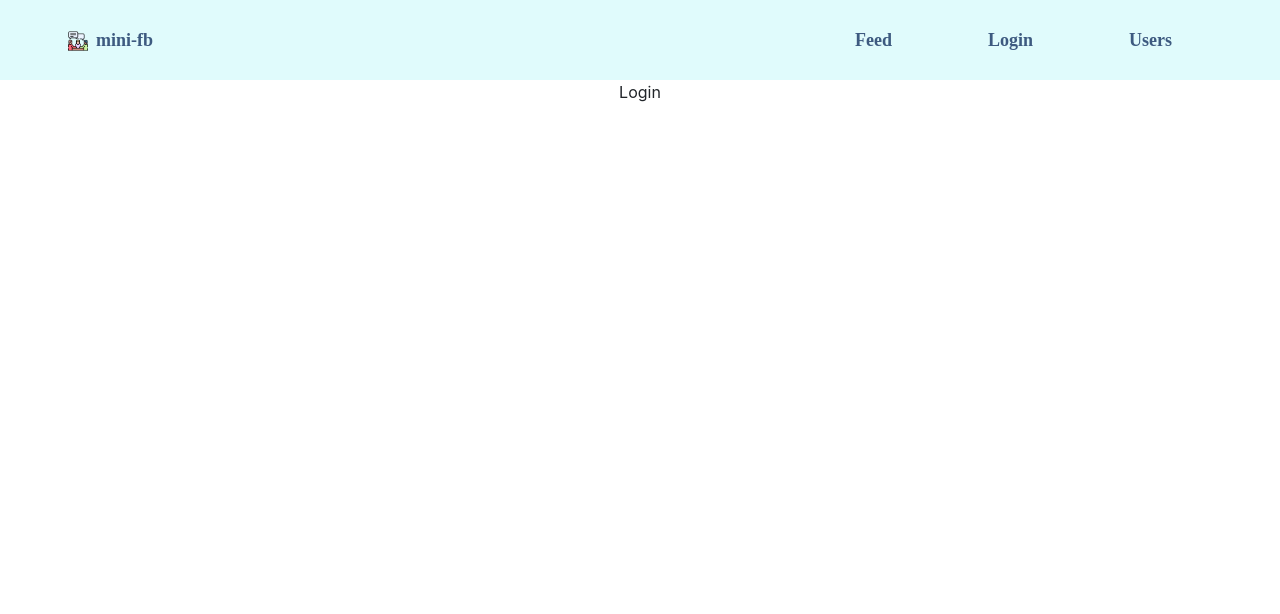
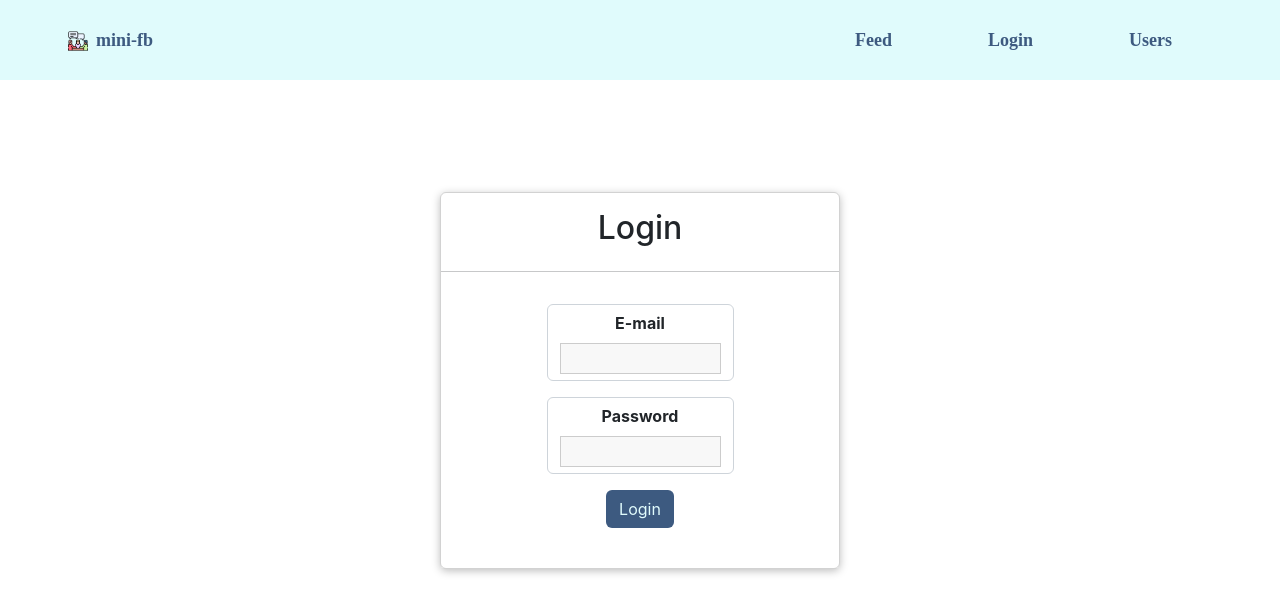
Before and after one commit to saleheenshafiq9/mini-facebook, a React (Create React App) app in the folder front-end/mini-fb/: page /login in a window 1280 px wide. Shown: the top 614 px of the page. Built offline with nearby package versions, Linux system fonts and the light colour scheme; a web font is replaced by a local one.

Commit message:
login form

```diff
--- a/front-end/mini-fb/src/App.js
+++ b/front-end/mini-fb/src/App.js
@@ -6,6 +6,7 @@ import Login from "./Components/Login/Login";
 import Feed from "./Components/Feed/Feed";
 import Users from "./Components/Users/Users";
 import Thoughts from "./Components/Thoughts/Thoughts";
+import Register from "./Components/Login/Register";
 
 function App() {
   return (
@@ -14,6 +15,7 @@ function App() {
       <Routes>
         <Route path="/" element={<Feed />} />
         <Route path="/login" element={<Login />} />
+        <Route path="/register" element={<Register />} />
         <Route path="/users" element={<Users />} />
         <Route path="/:userId/thoughts" element={<Thoughts />} />
         <Route
--- a/front-end/mini-fb/src/Components/Feed/Feed.jsx
+++ b/front-end/mini-fb/src/Components/Feed/Feed.jsx
@@ -40,7 +40,6 @@ const Feed = () => {
 
   return (
     <>
-    <Story />
     <div className='container-fluid m-5'>
       <form onSubmit={addStatusHandler}>
         <div className='row'>
--- /dev/null
+++ b/front-end/mini-fb/src/Components/Login/Login.css
@@ -0,0 +1,24 @@
+.authentication__header {
+    color: white;
+    text-align: center;
+  }
+
+  .authentication {
+    width: 90%;
+    max-width: 25rem;
+    margin: 7rem auto;
+    text-align: center;
+  }
+
+  .authentication form {
+    margin-bottom: 1rem;
+  }
+
+  .btn {
+    background-color: #3D5A80;
+    color: #E0FBFC;
+}
+
+.btn:hover {
+    background-color: #98C1D9;
+}
--- a/front-end/mini-fb/src/Components/Login/Login.jsx
+++ b/front-end/mini-fb/src/Components/Login/Login.jsx
@@ -1,9 +1,60 @@
+import React from 'react'
+import Card from '../UIElements/Card'
+import Input from '../UIElements/Elements/Input'
+import Button from '../UIElements/Elements/Button'
+import { VALIDATOR_EMAIL, VALIDATOR_MINLENGTH } from '../UIElements/utils/Validators'
+import { useForm } from '../UIElements/hooks/form-hook'
+import './Login.css'
+
 const Login = () => {
-    return (
-        <div>
-            Login
-        </div>
-    )
+    const [formState, inputHandler] = useForm({
+        email: {
+            value: '',
+            isValid: false
+        },
+        password: {
+            value: '',
+            isValid: false
+        }
+    }, false)
+
+    const authSubmitHandler = event => {
+        event.preventDefault();
+    }
+
+  return (
+    <div className='container mt-5 w-50'>
+      <Card className="authentication">
+        <h2 className='mt-3'>Login</h2>
+        <hr />
+        <form onSubmit={authSubmitHandler}>
+            <div className="row">
+                <div className="col-3"></div>
+                <div className="col-6">
+                    <Input
+                        element="input"
+                        id="email"
+                        type="email"
+                        label="E-mail"
+                        validators={[VALIDATOR_EMAIL()]}
+                        errorText="Please provide a valid E-mail Address"
+                        onInput={inputHandler}/>
+                    <Input
+                        element="input"
+                        id="password"
+                        type="password"
+                        label="Password"
+                        validators={[VALIDATOR_MINLENGTH(6)]}
+                        errorText="Please provide a valid Password [at least six characters]"
+                        onInput={inputHandler}/>
+                </div>
+                <div className="col-3"></div>
+            </div>
+            <button type="submit" disabled={formState.isValid} className="btn ml-5">Login</button><br /><br />
+        </form>
+      </Card>
+    </div>
+  )
 }
 
 export default Login
--- /dev/null
+++ b/front-end/mini-fb/src/Components/Login/Register.jsx
@@ -0,0 +1,11 @@
+import React from 'react'
+
+const Register = () => {
+  return (
+    <div>
+
+    </div>
+  )
+}
+
+export default Register
--- /dev/null
+++ b/front-end/mini-fb/src/Components/UIElements/Elements/Button.css
@@ -0,0 +1,61 @@
+.button {
+    font: inherit;
+    padding: 0.5rem 1.5rem;
+    border: 1px solid #ff0055;
+    border-radius: 4px;
+    background: #ff0055;
+    color: white;
+    cursor: pointer;
+    margin-right: 1rem;
+    text-decoration: none;
+    display: inline-block;
+  }
+
+  .button:focus {
+    outline: none;
+  }
+
+  .button:hover,
+  .button:active {
+    background: #ff4382;
+    border-color: #ff4382;
+  }
+
+  .button--inverse {
+    background: transparent;
+    color: #ff0055;
+  }
+
+  .button--inverse:hover,
+  .button--inverse:active {
+    color: white;
+    background: #ff0055;
+  }
+
+  .button--danger {
+    background: #830000;
+    border-color: #830000;
+  }
+
+  .button--danger:hover,
+  .button--danger:active {
+    background: #f34343;
+    border-color: #f34343;
+  }
+
+  .button:disabled,
+  .button:hover:disabled,
+  .button:active:disabled {
+    background: #ccc;
+    color: #979797;
+    border-color: #ccc;
+    cursor: not-allowed;
+  }
+
+  .button--small {
+    font-size: 0.8rem;
+  }
+
+  .button--big {
+    font-size: 1.5rem;
+  }
--- /dev/null
+++ b/front-end/mini-fb/src/Components/UIElements/Elements/Button.js
@@ -0,0 +1,43 @@
+import React from 'react';
+import { Link } from 'react-router-dom';
+
+import './Button.css';
+
+const Button = props => {
+  if (props.href) {
+    return (
+      <a
+        className={`button button--${props.size || 'default'} ${props.inverse &&
+          'button--inverse'} ${props.danger && 'button--danger'}`}
+        href={props.href}
+      >
+        {props.children}
+      </a>
+    );
+  }
+  if (props.to) {
+    return (
+      <Link
+        to={props.to}
+        exact={props.exact}
+        className={`button button--${props.size || 'default'} ${props.inverse &&
+          'button--inverse'} ${props.danger && 'button--danger'}`}
+      >
+        {props.children}
+      </Link>
+    );
+  }
+  return (
+    <button
+      className={`button button--${props.size || 'default'} ${props.inverse &&
+        'button--inverse'} ${props.danger && 'button--danger'}`}
+      type={props.type}
+      onClick={props.onClick}
+      disabled={props.disabled}
+    >
+      {props.children}
+    </button>
+  );
+};
+
+export default Button;
--- /dev/null
+++ b/front-end/mini-fb/src/Components/UIElements/Elements/Input.css
@@ -0,0 +1,41 @@
+.form-control {
+    margin: 1rem 0;
+  }
+
+  .form-control label,
+  .form-control input,
+  .form-control textarea {
+    display: block;
+  }
+
+  .form-control label {
+    font-weight: bold;
+    margin-bottom: 0.5rem;
+  }
+
+  .form-control input,
+  .form-control textarea {
+    width: 100%;
+    font: inherit;
+    border: 1px solid #ccc;
+    background: #f8f8f8;
+    padding: 0.15rem 0.25rem;
+  }
+
+  .form-control input:focus,
+  .form-control textarea:focus {
+    outline: none;
+    background: #E0FBFC;
+    border-color: #98C1D9;
+  }
+
+  .form-control--invalid label,
+  .form-control--invalid p {
+    color: #D56F3E;
+  }
+
+  .form-control--invalid input,
+  .form-control--invalid textarea {
+    border-color: #D56F3E;
+    background: #ffd1d1;
+  }
--- /dev/null
+++ b/front-end/mini-fb/src/Components/UIElements/Elements/Input.js
@@ -0,0 +1,78 @@
+import React, { useReducer } from 'react';
+
+import { validate } from '../utils/Validators';
+import './Input.css';
+
+const inputReducer = (state, action) => {
+  switch (action.type) {
+    case 'CHANGE':
+      return {
+        ...state,
+        value: action.val,
+        isValid: validate(action.val, action.validators)
+      };
+    case 'TOUCH': {
+      return {
+        ...state,
+        isTouched: true
+      }
+    }
+    default:
+      return state;
+  }
+};
+
+const Input = props => {
+  const [inputState, dispatch] = useReducer(inputReducer, {
+    value: '',
+    isTouched: false,
+    isValid: false
+  });
+
+  const changeHandler = event => {
+    dispatch({
+      type: 'CHANGE',
+      val: event.target.value,
+      validators: props.validators
+    });
+  };
+
+  const touchHandler = () => {
+    dispatch({
+      type: 'TOUCH'
+    });
+  };
+
+  const element =
+    props.element === 'input' ? (
+      <input
+        id={props.id}
+        type={props.type}
+        placeholder={props.placeholder}
+        onChange={changeHandler}
+        onBlur={touchHandler}
+        value={inputState.value}
+      />
+    ) : (
+      <textarea
+        id={props.id}
+        rows={props.rows || 3}
+        onChange={changeHandler}
+        onBlur={touchHandler}
+        value={inputState.value}
+      />
+    );
+
+  return (
+    <div
+      className={`form-control ${!inputState.isValid && inputState.isTouched &&
+        'form-control--invalid'}`}
+    >
+      <label htmlFor={props.id}>{props.label}</label>
+      {element}
+      {!inputState.isValid && inputState.isTouched && <p>{props.errorText}</p>}
+    </div>
+  );
+};
+
+export default Input;
--- /dev/null
+++ b/front-end/mini-fb/src/Components/UIElements/hooks/form-hook.js
@@ -0,0 +1,56 @@
+import { useCallback, useReducer } from 'react';
+
+const formReducer = (state, action) => {
+  switch (action.type) {
+    case 'INPUT_CHANGE':
+      let formIsValid = true;
+      for (const inputId in state.inputs) {
+        if (inputId === action.inputId) {
+          formIsValid = formIsValid && action.isValid;
+        } else {
+          formIsValid = formIsValid && state.inputs[inputId].isValid;
+        }
+      }
+      return {
+        ...state,
+        inputs: {
+          ...state.inputs,
+          [action.inputId]: { value: action.value, isValid: action.isValid }
+        },
+        isValid: formIsValid
+      };
+    case 'SET_DATA':
+      return {
+        inputs: action.inputs,
+        isValid: action.formIsValid
+      };
+    default:
+      return state;
+  }
+};
+
+export const useForm = (initialInputs, initialFormValidity) => {
+  const [formState, dispatch] = useReducer(formReducer, {
+    inputs: initialInputs,
+    isValid: initialFormValidity
+  });
+
+  const inputHandler = useCallback((id, value, isValid) => {
+    dispatch({
+      type: 'INPUT_CHANGE',
+      value: value,
+      isValid: isValid,
+      inputId: id
+    });
+  }, []);
+
+  const setFormData = useCallback((inputData, formValidity) => {
+    dispatch({
+      type: 'SET_DATA',
+      inputs: inputData,
+      formIsValid: formValidity
+    });
+  }, []);
+
+  return [formState, inputHandler, setFormData];
+};
```
Also changed, not shown: front-end/mini-fb/src/Components/Story/Story.jsx (+9 -9 lines), front-end/mini-fb/public/story1.jpg (added), front-end/mini-fb/public/story2.jpg (added).
